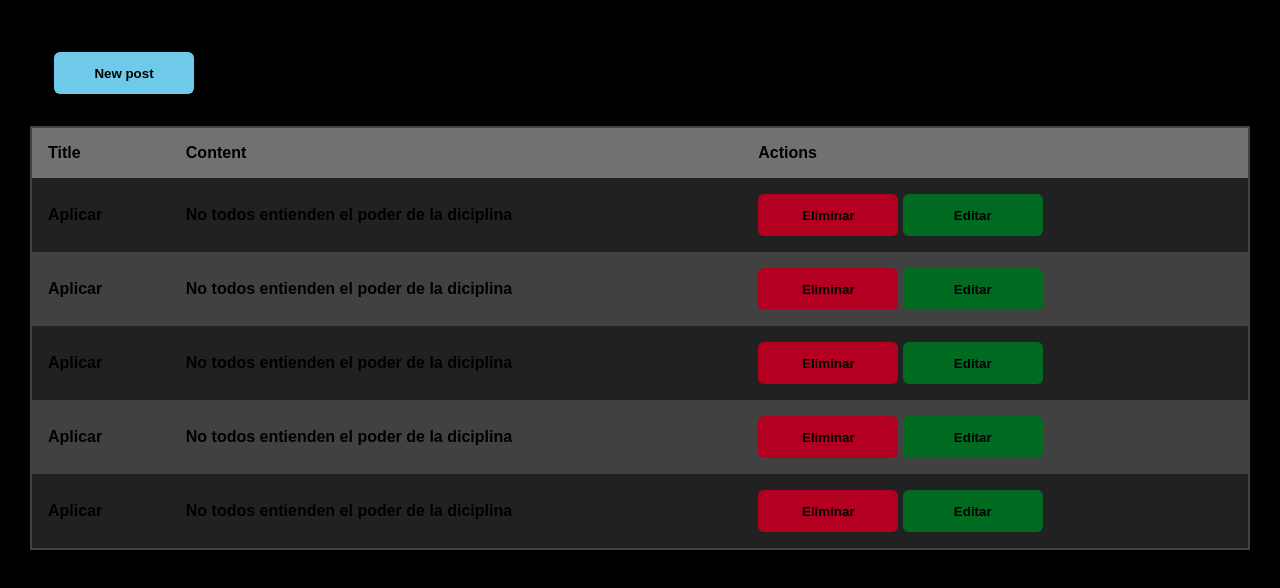
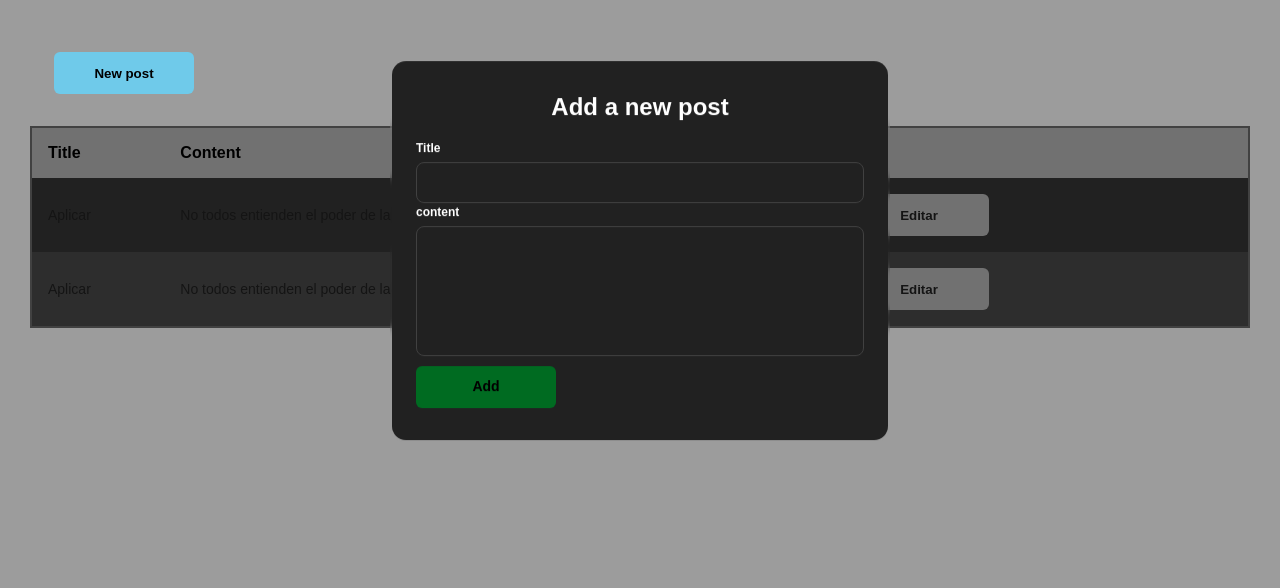
Before and after one commit to WayneJOLY/post-project-FrontEnd, a plain HTML site: page index.html in a window 1280 px wide. Both pictures are taken after a click on the button "New post". Drawn offline with nearby package versions, Linux system fonts and the light colour scheme; no server answers.

Commit message:
Do some litlle change to make the Ui look good

```diff
--- a/CSS/index.css
+++ b/CSS/index.css
@@ -9,11 +9,11 @@
 }
 
 
-@import url('https://fonts.googleapis.com/css2?family=Kanit:ital,wght@0,100;0,200;0,300;0,400;0,500;0,600;0,700;0,800;0,900;1,100;1,200;1,300;1,400;1,500;1,600;1,700;1,800;1,900&family=Poppins:ital,wght@0,100;0,200;0,300;0,400;0,500;0,600;0,700;0,800;0,900;1,100;1,200;1,300;1,400;1,500;1,600;1,700;1,800;1,900&family=Ubuntu:ital,wght@0,300;0,400;0,500;0,700;1,300;1,400;1,500;1,700&display=swap');
+
 
 
 :root{
-    --backround-color:#010101;
+    --backround-color:#01010163;
     --succes-color:#006b21;
     --danger-color:#b30021;
     --info:#6fcaea;
@@ -111,6 +111,7 @@ button:active {
 
 .add-container{
     padding: 32px 24px;
+    display: block;
 }
 .form-container {
     position: absolute;
@@ -131,7 +132,7 @@ button:active {
     display: none;
     top: 50%;
     left: 50%;
-    transform: translate(-50%, -50%);
+    transform: translate(-50%, -30%);
   }
 
   .form-container-active{
@@ -266,22 +267,33 @@ tbody tr td img {
 }
 
 tbody tr.hide td,
-tbody tr.hide td p {
+tbody tr.hide p {
     padding: 0;
     font: 0 / 0 inherit;
     transition: .2s ease-in-out .5s;
 }
 
+tr td{
+    font-size: 14px;
+    font-weight: 300;
+}
 
-
+.actions{
+    display: flex;
+    justify-content: space-evenly;
+}
 .btnEliminar{
     background-color: var(--danger-color);
+    gap: 20px;
 }
-.btnEditar{
+
+#btnEditar{
     background-color: var(--succes-color);
 }
+
 .btnAdd{
     background-color: var(--info);
+    display: inline-block;
 }
 
 button{
--- a/index.html
+++ b/index.html
@@ -9,8 +9,8 @@
 <body>
 
         <main class="main-content">
-            <section class="add-container">
-                <button class="btnAdd">New post</button>
+            <section class="add-container" >
+                <button class="btnAdd" id="btnAdd">New post</button>
             </section>
             <aside class="form-container">
                 <h2>Add a new post</h2>
@@ -25,7 +25,7 @@
                   </div>
                   <button class="form-submit-btn" type="submit">Add</button>
                 </form>
-        </aside>
+            </aside>
 
 
         <section class="table-container">
@@ -54,30 +54,7 @@
                             <button class="btnEditar">Editar</button>
                         </td>
                     </tr>
-                    <tr>
-                        <td>Aplicar</td>
-                        <td>No todos entienden el poder de la diciplina</td>
-                        <td>
-                            <button class="btnEliminar">Eliminar</button>
-                            <button class="btnEditar">Editar</button>
-                        </td>
-                    </tr>
-                    <tr>
-                        <td>Aplicar</td>
-                        <td>No todos entienden el poder de la diciplina</td>
-                        <td>
-                            <button class="btnEliminar">Eliminar</button>
-                            <button class="btnEditar">Editar</button>
-                        </td>
-                    </tr>
-                    <tr>
-                        <td>Aplicar</td>
-                        <td>No todos entienden el poder de la diciplina</td>
-                        <td>
-                            <button class="btnEliminar">Eliminar</button>
-                            <button class="btnEditar">Editar</button>
-                        </td>
-                    </tr>
+
                 </tbody>
             </table>
         </section>
```
